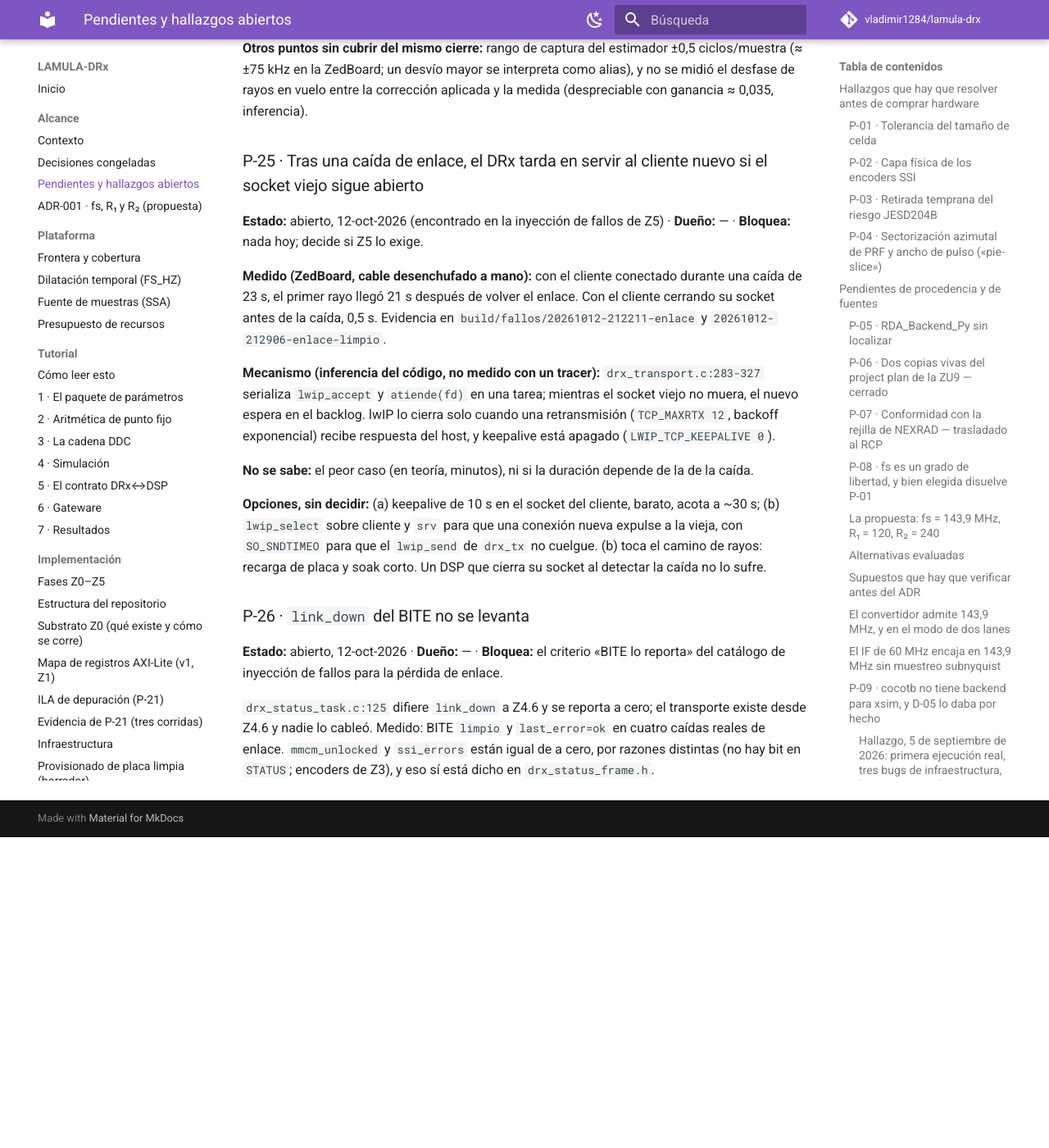
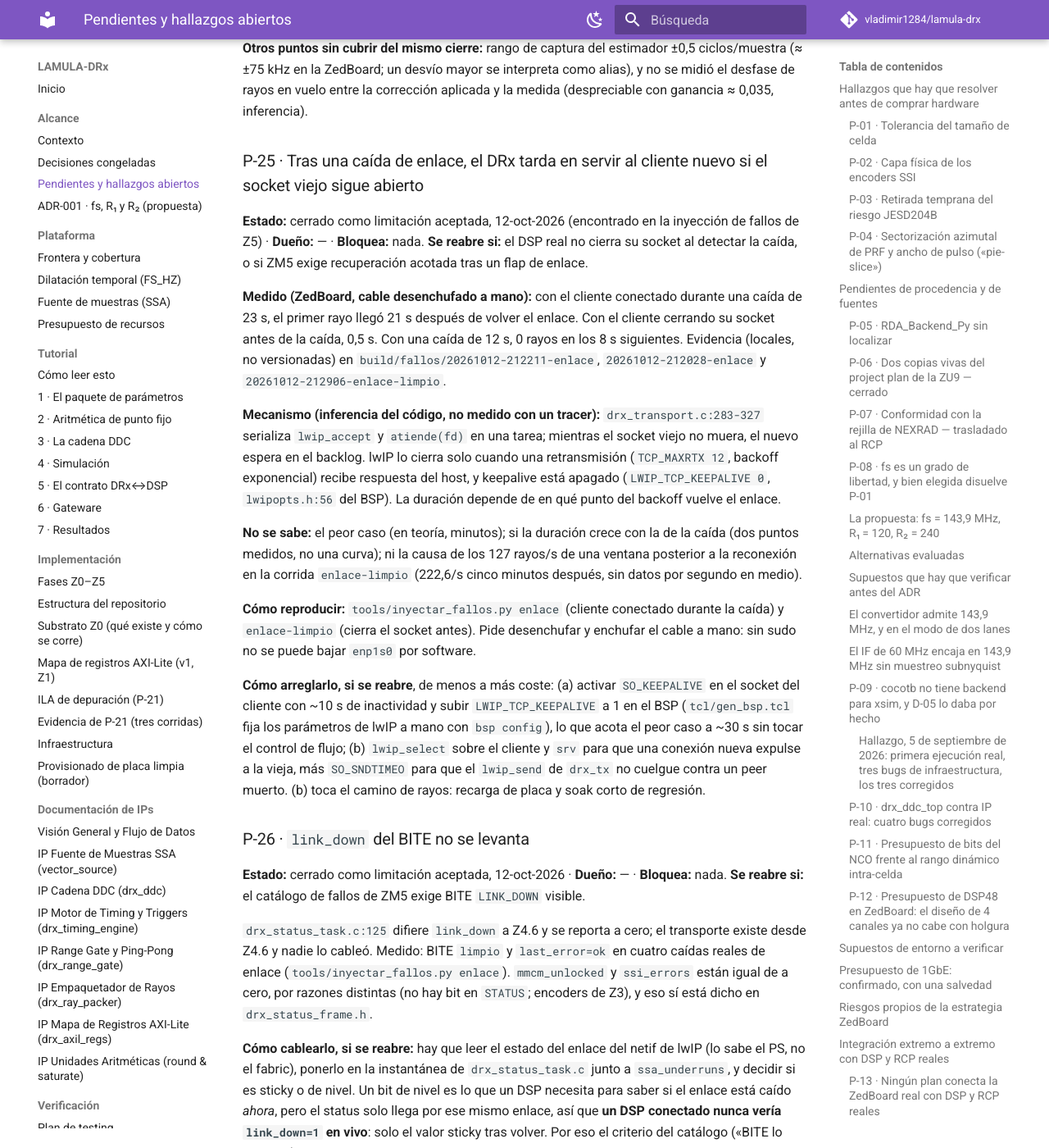
Before and after one commit to vladimir1284/lamula-drx, an MkDocs documentation site: the page built from docs/alcance/pendientes.md, in a window 1280 px wide and 1400 px high, scrolled down 64114 px. Shown: the whole window at 82% size. Built offline with MkDocs 1.6.1 and Material for MkDocs 9.7.7, drawn with Linux system fonts in a browser that asks for light colours; comment, search, counter and statistics services are not loaded; before the commit the page ends 65135 px from its top, so only the background shows below that; some of the changed text lies outside the part shown.

Commit message:
feat(tools): inyectar overrun de DMA parando el A9 (Z5)
Caso overrun: xsct detiene el Cortex-A9 3 s con el flujo vivo. Pasa 5/5.
El BITE dma_overrun queda sticky de por vida (contador acumulado).
Documenta P-25/P-26 como limitaciones cerradas con detalle para
reabrirlas, y por que quedan sin ejecutar SSA, MMCM y SSI.

Co-Authored-By: Claude Sonnet 5.5 <noreply@anthropic.com>

```diff
--- a/docs/alcance/pendientes.md
+++ b/docs/alcance/pendientes.md
@@ -2686,32 +2686,53 @@ inferencia).
 
 ### P-25 · Tras una caída de enlace, el DRx tarda en servir al cliente nuevo si el socket viejo sigue abierto { #p-25 }
 
-**Estado:** abierto, 12-oct-2026 (encontrado en la inyección de fallos de Z5) · **Dueño:** — ·
-**Bloquea:** nada hoy; decide si Z5 lo exige.
+**Estado:** cerrado como limitación aceptada, 12-oct-2026 (encontrado en la inyección de fallos de
+Z5) · **Dueño:** — · **Bloquea:** nada. **Se reabre si:** el DSP real no cierra su socket al
+detectar la caída, o si ZM5 exige recuperación acotada tras un flap de enlace.
 
 **Medido (ZedBoard, cable desenchufado a mano):** con el cliente conectado durante una caída de
 23 s, el primer rayo llegó 21 s después de volver el enlace. Con el cliente cerrando su socket
-antes de la caída, 0,5 s. Evidencia en `build/fallos/20261012-212211-enlace` y
+antes de la caída, 0,5 s. Con una caída de 12 s, 0 rayos en los 8 s siguientes. Evidencia (locales,
+no versionadas) en `build/fallos/20261012-212211-enlace`, `20261012-212028-enlace` y
 `20261012-212906-enlace-limpio`.
 
 **Mecanismo (inferencia del código, no medido con un tracer):** `drx_transport.c:283-327` serializa
 `lwip_accept` y `atiende(fd)` en una tarea; mientras el socket viejo no muera, el nuevo espera en
 el backlog. lwIP lo cierra solo cuando una retransmisión (`TCP_MAXRTX 12`, backoff exponencial)
-recibe respuesta del host, y keepalive está apagado (`LWIP_TCP_KEEPALIVE 0`).
-
-**No se sabe:** el peor caso (en teoría, minutos), ni si la duración depende de la de la caída.
-
-**Opciones, sin decidir:** (a) keepalive de 10 s en el socket del cliente, barato, acota a ~30 s;
-(b) `lwip_select` sobre cliente y `srv` para que una conexión nueva expulse a la vieja, con
-`SO_SNDTIMEO` para que el `lwip_send` de `drx_tx` no cuelgue. (b) toca el camino de rayos:
-recarga de placa y soak corto. Un DSP que cierra su socket al detectar la caída no lo sufre.
+recibe respuesta del host, y keepalive está apagado (`LWIP_TCP_KEEPALIVE 0`,
+`lwipopts.h:56` del BSP). La duración depende de en qué punto del backoff vuelve el enlace.
+
+**No se sabe:** el peor caso (en teoría, minutos); si la duración crece con la de la caída (dos
+puntos medidos, no una curva); ni la causa de los 127 rayos/s de una ventana posterior a la
+reconexión en la corrida `enlace-limpio` (222,6/s cinco minutos después, sin datos por segundo en
+medio).
+
+**Cómo reproducir:** `tools/inyectar_fallos.py enlace` (cliente conectado durante la caída) y
+`enlace-limpio` (cierra el socket antes). Pide desenchufar y enchufar el cable a mano: sin sudo no
+se puede bajar `enp1s0` por software.
+
+**Cómo arreglarlo, si se reabre**, de menos a más coste: (a) activar `SO_KEEPALIVE` en el socket
+del cliente con ~10 s de inactividad y subir `LWIP_TCP_KEEPALIVE` a 1 en el BSP (`tcl/gen_bsp.tcl`
+fija los parámetros de lwIP a mano con `bsp config`), lo que acota el peor caso a ~30 s sin tocar
+el control de flujo; (b) `lwip_select` sobre el cliente y `srv` para que una conexión nueva expulse
+a la vieja, más `SO_SNDTIMEO` para que el `lwip_send` de `drx_tx` no cuelgue contra un peer muerto.
+(b) toca el camino de rayos: recarga de placa y soak corto de regresión.
 
 ### P-26 · `link_down` del BITE no se levanta { #p-26 }
 
-**Estado:** abierto, 12-oct-2026 · **Dueño:** — · **Bloquea:** el criterio «BITE lo reporta» del
-catálogo de inyección de fallos para la pérdida de enlace.
+**Estado:** cerrado como limitación aceptada, 12-oct-2026 · **Dueño:** — · **Bloquea:** nada. **Se
+reabre si:** el catálogo de fallos de ZM5 exige BITE `LINK_DOWN` visible.
 
 `drx_status_task.c:125` difiere `link_down` a Z4.6 y se reporta a cero; el transporte existe desde
-Z4.6 y nadie lo cableó. Medido: BITE `limpio` y `last_error=ok` en cuatro caídas reales de
-enlace. `mmcm_unlocked` y `ssi_errors` están igual de a cero, por razones distintas (no hay bit en
-`STATUS`; encoders de Z3), y eso sí está dicho en `drx_status_frame.h`.
+Z4.6 y nadie lo cableó. Medido: BITE `limpio` y `last_error=ok` en cuatro caídas reales de enlace
+(`tools/inyectar_fallos.py enlace`). `mmcm_unlocked` y `ssi_errors` están igual de a cero, por
+razones distintas (no hay bit en `STATUS`; encoders de Z3), y eso sí está dicho en
+`drx_status_frame.h`.
+
+**Cómo cablearlo, si se reabre:** hay que leer el estado del enlace del netif de lwIP (lo sabe el
+PS, no el fabric), ponerlo en la instantánea de `drx_status_task.c` junto a `ssa_underruns`, y
+decidir si es sticky o de nivel. Un bit de nivel es lo que un DSP necesita para saber si el enlace
+está caído *ahora*, pero el status solo llega por ese mismo enlace, así que **un DSP conectado
+nunca vería `link_down=1` en vivo**: solo el valor sticky tras volver. Por eso el criterio del
+catálogo («BITE lo reporta») solo es comprobable por UART, no por el socket. Esa limitación es de
+diseño, no del cableado, y conviene decidirla antes de implementar.
--- a/docs/implementacion/fases.md
+++ b/docs/implementacion/fases.md
@@ -2574,11 +2574,10 @@ existe un plan de migración ejecutable.
     cliente Python que solo lee, sin lazo de AFC del DSP real. La mezcla de lotes (87 % / 13 %) es la
     de la config de bring-up, no una Batch real de NEXRAD (pendiente decidir cuál pide Z5).
 
-!!! info "12-oct-2026: inyección de fallos — 2 de 6 casos ejecutados, y salieron dos hallazgos"
-    `tools/inyectar_fallos.py` (nuevo) ejecuta los dos casos del [catálogo](../pruebas/campana-z5.md)
-    que no necesitan firmware ni RTL nuevo. Evidencia en `build/fallos/<fecha>-<caso>/`. Los criterios
-    de paso están escritos en la cabecera del script. **Faltan cuatro**: overrun de DMA, underrun de
-    SSA, pérdida de lock de MMCM y glitch SSI, que piden inyectores nuevos o hooks de RTL.
+!!! info "12-oct-2026: inyección de fallos — 3 de 6 casos ejecutados, y salieron dos hallazgos"
+    `tools/inyectar_fallos.py` (nuevo) ejecuta tres casos del [catálogo](../pruebas/campana-z5.md)
+    sin firmware ni RTL nuevo. Evidencia en `build/fallos/<fecha>-<caso>/`. Los criterios
+    de paso están escritos en la cabecera del script. **Faltan tres** (underrun de SSA, MMCM y SSI): ver el último párrafo de este bloque.
 
     **Configuración inválida del par: pasa 5/5** (`20261012-211450-config`). Un `afc` con
     `nco_phase_inc = 1<<40` y un mensaje de tipo inexistente (0x7F) con el flujo vivo: la conexión
@@ -2617,6 +2616,36 @@ existe un plan de migración ejecutable.
       TRUNCATED. La ventana no tiene datos por segundo; no se sabe si fue un artefacto del escucha
       o una recuperación parcial del DRx.
 
+    **Overrun de DMA: pasa 5/5** (`20261012-214004-overrun`, `tools/inyectar_fallos.py overrun`). El
+    inyector es detener el Cortex-A9 por JTAG 3 s (`xsct`: `stop`, `after 3000`, `con`) con el flujo
+    vivo, sin firmware nuevo: el mismo mecanismo que contaminaba las medidas de `tools/dump_ray.py`,
+    usado ahora a propósito. Resultado: 0 errores de framing (no llega dato corrupto), la conexión
+    sigue, el BITE `dma_overrun` sube (`dma_overruns=3`), el flujo vuelve a 223,5 rayos/s y 0 huecos
+    una vez recuperado. Durante la recuperación hubo 2 huecos de `seq` y 2 rayos perdidos, y la tasa
+    de esa ventana fue 190/s (se vacía lo acumulado). **El BITE `dma_overrun` es sticky de por vida**:
+    una conexión nueva, ~20 s después, lo sigue viendo con `dma_overruns=3`, porque `drx_status_frame.c`
+    lo deriva de un contador acumulado que solo se pone a cero reiniciando la placa. `config_rejected`,
+    en cambio, apareció limpio tras reconectar (lo alimenta `g_control->rejects`, no el acumulado).
+    El catálogo no dice si el BITE debe limpiarse al recuperarse; es una decisión de contrato, no un
+    fallo medido. Cada parada de 3 s da ~3 eventos, así que el contador mide eventos por canal, no
+    rayos. Una parada más larga o repetida no se probó, y el efecto de parar el A9 sobre el soak
+    de 72 h es el mismo mecanismo que contamina cualquier medida con JTAG abierto.
+
+    **Los tres restantes no se pueden ejecutar hoy, y por razones distintas:**
+
+    - **Underrun de SSA.** `ssa_underruns` solo se alimenta de `estimulo.errors`
+      (`drx_status_task.c:124`), que sube cuando `DrxReg_VecSetLen` no confirma la longitud tras
+      cargar un vector (`drx_stimulus.c:88`). Es un camino de error de un registro de la propia
+      placa; no hay entrada externa que lo provoque. Forzarlo pide un hook de firmware.
+    - **Pérdida de lock de MMCM.** No llega al mapa de registros (haría falta un bit nuevo en
+      `STATUS`; `drx_status_task.c:125`) y en la ZedBoard no hay forma física de provocarlo. Hook de
+      RTL.
+    - **Glitch de encoder SSI.** No hay lectores SSI (Z3), `ssi_errors` está a cero por diseño. No hay
+      camino que ejercitar.
+
+    Estos tres son una decisión de alcance de ZM5: construir hooks o cerrarlos como no construibles en
+    ZedBoard, como se hizo con la conmutación en caliente. **No lo decidí.**
+
 ## Campaña de throughput: es un ensayo aparte { #throughput }
 
 Consecuencia incómoda de la dilatación: a 100 MHz la salida es
```
Also changed, not shown: docs/pruebas/campana-z5.md (+1 -1 lines), 1 other file.
